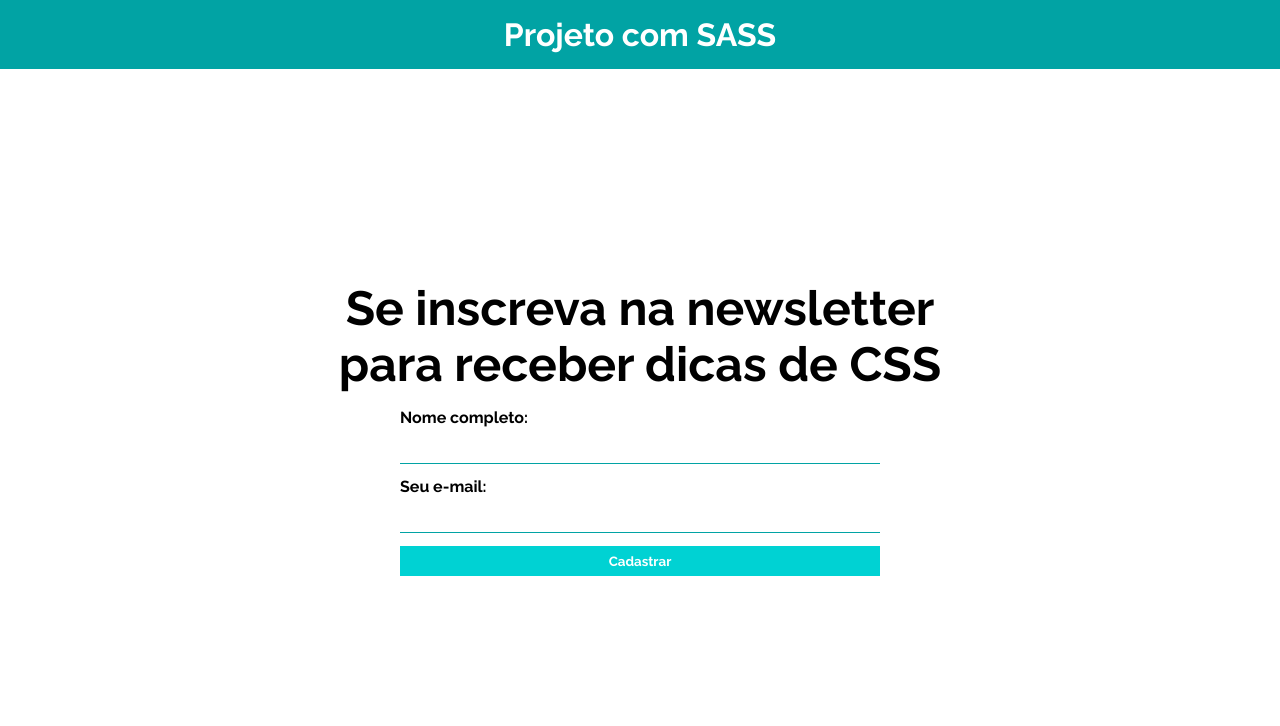
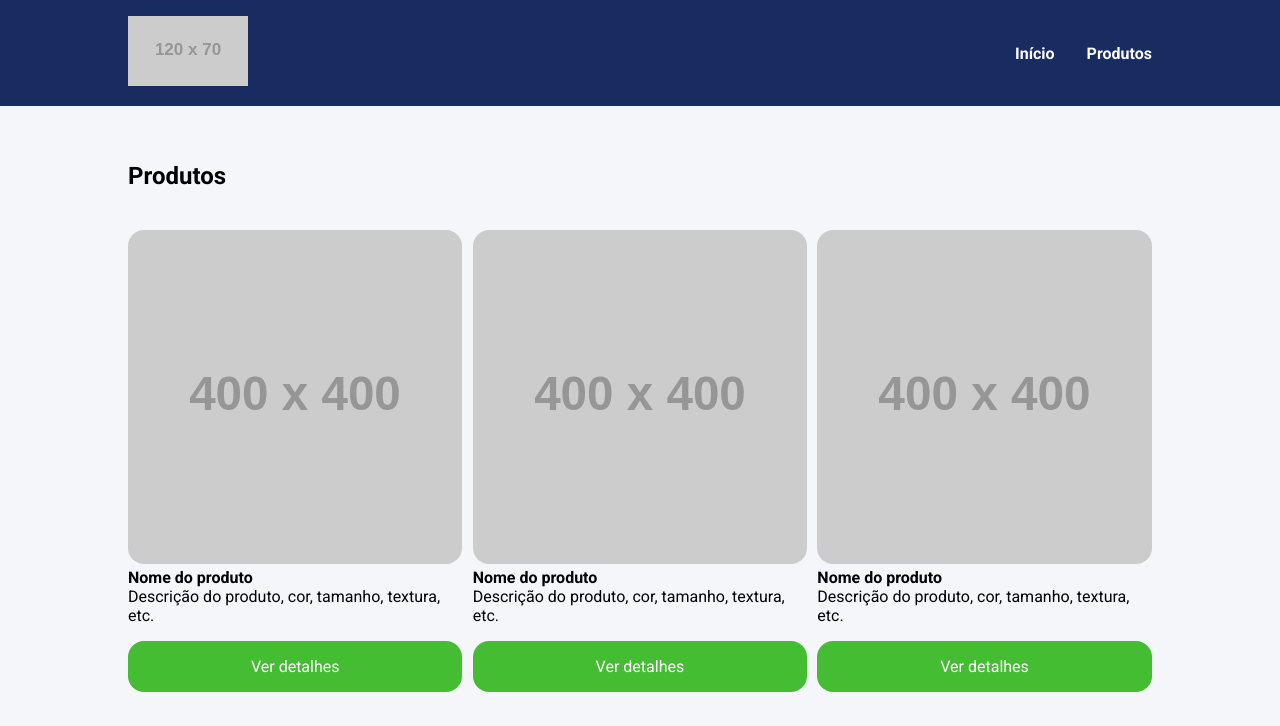
Before and after one commit to anakaza/EBAC, a website: page index.html in a window 1280 px wide. Shown: the top 726 px of the page. Drawn offline with Linux system fonts and the light colour scheme; placeholder pictures from the web are drawn by us.

Commit message:
Initial commit

```diff
--- a/index.html
+++ b/index.html
@@ -1,32 +1,79 @@
 <!DOCTYPE html>
-<html lang="pt-br">
+<html lang="pt-BR">
 <head>
     <meta charset="UTF-8">
+    <meta http-equiv="X-UA-Compatible" content="IE=edge">
     <meta name="viewport" content="width=device-width, initial-scale=1.0">
-    <link rel="stylesheet" href="build/main.css">
+    <title>Document</title>
     <link rel="preconnect" href="https://fonts.googleapis.com">
     <link rel="preconnect" href="https://fonts.gstatic.com" crossorigin>
-    <link href="https://fonts.googleapis.com/css2?family=Raleway:ital,wght@0,100;0,200;0,300;0,400;0,500;0,600;0,700;0,800;0,900;1,100;1,200;1,300;1,400;1,500;1,600;1,700;1,800;1,900&display=swap" rel="stylesheet">
-    <title>Modulo 15 -Aula</title>
+    <link href="https://fonts.googleapis.com/css2?family=Roboto:wght@400;700&display=swap" rel="stylesheet">
+    <link rel="stylesheet" href="build/main.css">
 </head>
 <body>
-
     <header>
         <div class="container">
-            <h1>Projeto com SASS</h1>
+            <div class="branding">
+                <img src="https://via.placeholder.com/120x70" />
+            </div>
+            <nav>
+                <ul class="menu">
+                    <li>
+                        <a href="#">Início</a>
+                    </li>
+                    <li>
+                        <a href="#">Produtos</a>
+                    </li>
+                </ul>
+            </nav>
         </div>
     </header>
-    <div class="form-container container">
-        <h2>Se inscreva na newsletter para receber dicas de CSS</h2>
-        <form>
-            <label for="nome-completo">Nome completo:</label>
-            <input type="text" id="nome-completo">
-
-            <label for="email">Seu e-mail:</label>
-            <input type="email" id="email">
-            <button type="submit">Cadastrar</button>
-        </form>
-    </div>
-
+    <section>
+        <div class="container">
+            <h2>Produtos</h2>
+            <ul class="products">
+                <li class="product-item">
+                    <img src="https://via.placeholder.com/400x400" />
+                    <h4>Nome do produto</h4>
+                    <p>
+                        Descrição do produto, cor, tamanho, textura, etc.
+                    </p>
+                    <a href="#" class="product-button">
+                        Ver detalhes
+                    </a>
+                </li>
+                <li class="product-item">
+                    <img src="https://via.placeholder.com/400x400" />
+                    <h4>Nome do produto</h4>
+                    <p>
+                        Descrição do produto, cor, tamanho, textura, etc.
+                    </p>
+                    <a href="#" class="product-button">
+                        Ver detalhes
+                    </a>
+                </li>
+                <li class="product-item">
+                    <img src="https://via.placeholder.com/400x400" />
+                    <h4>Nome do produto</h4>
+                    <p>
+                        Descrição do produto, cor, tamanho, textura, etc.
+                    </p>
+                    <a href="#" class="product-button">
+                        Ver detalhes
+                    </a>
+                </li>
+                <li class="product-item">
+                    <img src="https://via.placeholder.com/400x400" />
+                    <h4>Nome do produto</h4>
+                    <p>
+                        Descrição do produto, cor, tamanho, textura, etc.
+                    </p>
+                    <a href="#" class="product-button">
+                        Ver detalhes
+                    </a>
+                </li>
+            </ul>
+        </div>
+    </section>
 </body>
 </html>
--- a/package.json
+++ b/package.json
@@ -10,6 +10,6 @@
   "author": "",
   "license": "ISC",
   "devDependencies": {
-    "sass": "^1.69.7"
+    "sass": "^1.70.0"
   }
 }
--- a/source/config/reset.scss
+++ b/source/config/reset.scss
@@ -1,8 +1,8 @@
 @use 'variaveis';
 
-*{
+* {
+    margin: 0;
     padding: 0;
-    margin: 0;
     box-sizing: border-box;
     font-family: variaveis.$font1;
 }
--- a/source/config/variaveis.scss
+++ b/source/config/variaveis.scss
@@ -1,11 +1,12 @@
-// fontes
-$font1: Raleway, sans-serif;
+// fonte
+$font1: roboto, sans-serif;
 
-// Palleta
-$cor0: #FFF;
-$cor1: #c8d6e5;
-$cor2: #01a3a4;
-$cor3: #00d2d3;
+
+// paleta
+$cor1: #182C61;
+$cor2: #44bd32;
+$cor3: #fff;
+$cor4: #f5f6fa;
 
 // breakpoints
 $mobile: 767px;
--- a/source/main.scss
+++ b/source/main.scss
@@ -1,84 +1,102 @@
 @use 'config/reset';
 @use 'config/variaveis';
 
-@mixin elementoForm($margin: 1em) {
-    padding: 0.5em;
-    display: block;
-    width: 100%;
-    margin-bottom: $margin;
+// config-geral
+body {
+    background-color: variaveis.$cor4;
 }
-
-body{
-    background-color: variaveis.$cor0;
+li {
+    list-style: none;
 }
-.container{
+.container {
     max-width: 1024px;
     width: 100%;
     margin: 0 auto;
 }
 
-header{
+// header
+header {
+    background-color: variaveis.$cor1;
+    position: sticky;
+    top: 0;
+    left: 0;
+
+    .menu {
+        display: flex;
+    }
+
+    .menu li {
+        font-weight: bold;
+        margin-left: 2em;
+    }
+
+    .menu li a {
+        color: variaveis.$cor3;
+        text-decoration: none;
+    }
+}
+header .container {
+    display: flex;
+    justify-content: space-between;
+    align-items: center;
     padding: 1em 0;
-    background-color: variaveis.$cor2;
-    text-align: center;
-    color: variaveis.$cor0
 }
 
-.form-container{
-    height: calc(100vh - 69px);
-    display: flex;
-    flex-direction: column;
-    align-items: center;
-    justify-content: center;
-    max-width: 40em;
 
-    h2{
-        font-size: 3em;
-        text-align: center;
-    }
+// sections
+section {
+    padding: 3.5em 0;
 }
 
-form{
+.products {
+    margin-top: 2.5em;
+    display: grid;
+    grid-template-columns: repeat(3, 32.66%);
+    column-gap: 1%;
+    row-gap: 4%;
     width: 100%;
-    max-width: 30em;
-    margin-top: 1em;
 
-    label{
-        font-weight: bold;
-        cursor: pointer;
+    .product-item img {
+        width: 100%;
+        border-radius: 1em;
     }
 
-    input{
-        @include elementoForm();
-        background-color: transparent;
-        border: none;
-        border-bottom: 1px solid variaveis.$cor2;
-        padding-bottom: 1em;
-    }
-    button{
-        @include elementoForm();
-        background-color: variaveis.$cor3;
-        border: none;
-        color: variaveis.$cor0;
-        font-weight: bold;
+    .product-button {
+        display: block;
+        background-color: variaveis.$cor2;
+        color: variaveis.$cor3;
+        text-align: center;
+        padding: 1em 0;
+        border-radius: 1em;
+        margin-top: 1em;
+        text-decoration: none;
 
         &:hover{
-            background-color: /*lighten or*/ darken(variaveis.$cor3, 10%); //lighten
+            background-color: lighten(variaveis.$cor2, 5%);
         }
-
     }
 
 }
 
-@media screen and (max-width: variaveis.$mobile){
-    .container{
+// mobile first
+@media screen and (max-width: variaveis.$mobile) {
+    .products {
+        display: block;
+
+        .product-item  {
+            margin-bottom: 2em;
+        }
+    }
+
+}
+
+@media screen and (max-width: variaveis.$tablet) {
+    .container {
         max-width: 80%;
     }
-    header h1{
-        font-size: 1.5em;
-    }
-    .form-container h2{
-        font-size: 1.5em;
-        margin-bottom: 1em;
+
+    .products {
+        grid-template-columns: repeat(2, 48.5%);
+        column-gap: 1%;
     }
 }
```
Also changed, not shown: build/main.css, 3 other files.
